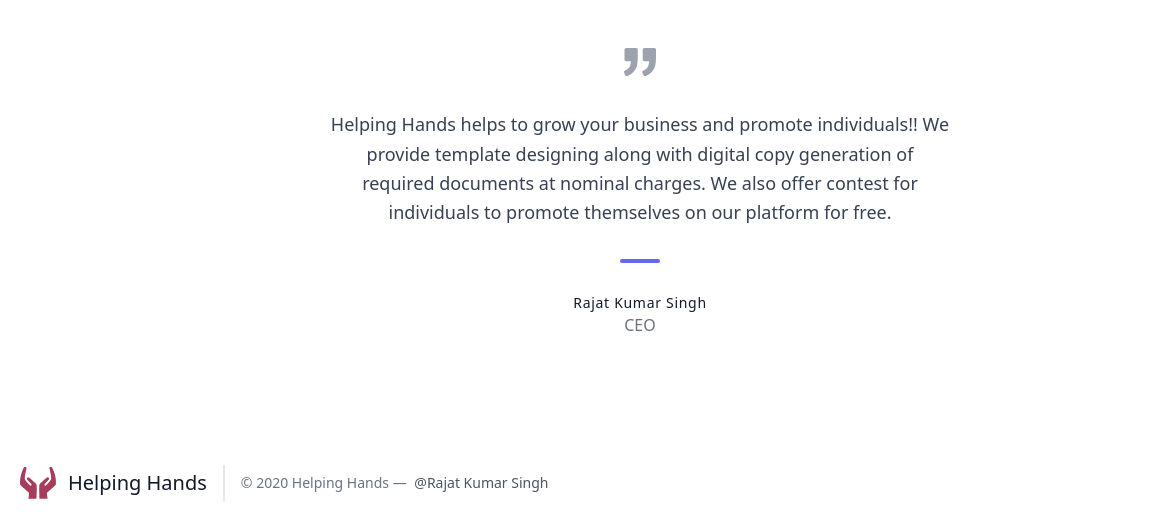
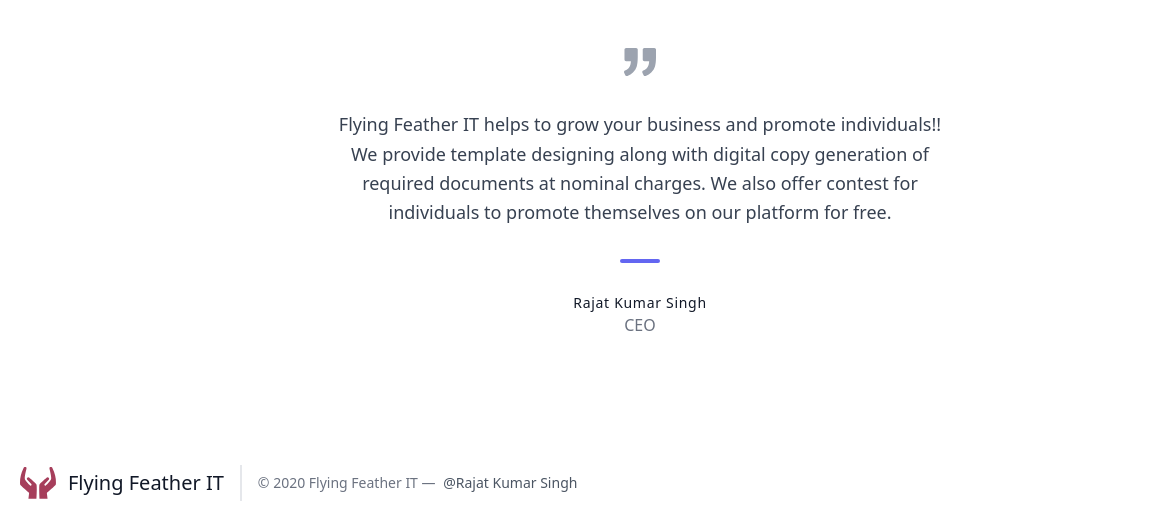
Before and after one commit to Rajatkumar0662/HelpingHands-Tech, a plain HTML site: page index.html in a window 1280 px wide. Shown: the part 1359-1889 px from the top of the page, 0-1172 px from the left. Drawn offline with nearby package versions, Linux system fonts and the light colour scheme.

Commit message:
Helping hands to Flying Feather IT

```diff
--- a/index.html
+++ b/index.html
@@ -3,7 +3,7 @@
 <head>
     <meta charset="utf-8" />
     <link href="https://unpkg.com/tailwindcss@^1.0/dist/tailwind.min.css" rel="stylesheet">
-    <title>Helping Hands - India</title>
+    <title>Flying Feather - IT</title>
 </head>
 <body>
     <div class="header-mypage">
@@ -20,7 +20,7 @@
                         </defs>
                         <path id="Union_9" data-name="Union 9" class="cls-1" d="M-1038.494-346.17s-.661-12.72,0-14.212,7.411-7.061,7.411-7.061a1.421,1.421,0,0,1,1.776.145,1.529,1.529,0,0,1,.256,1.724l-4,4.306s-.95.827-.354,1.515a.917.917,0,0,0,1.277.163s4.163-3.942,5.126-5.983-1.588-10.931-1.539-11a1.21,1.21,0,0,1,.977-1.327,1.517,1.517,0,0,1,1.868.656,38.616,38.616,0,0,1,2.852,7.851,27.847,27.847,0,0,1,.7,9.008c-.464,1.266-9,8.285-9,8.285l.7,5.927Zm-11.081,0,.7-5.927s-8.538-7.019-9-8.285a27.845,27.845,0,0,1,.7-9.008,38.589,38.589,0,0,1,2.853-7.851,1.517,1.517,0,0,1,1.868-.656,1.211,1.211,0,0,1,.977,1.327c.048.065-2.5,8.954-1.539,11s5.126,5.983,5.126,5.983a.917.917,0,0,0,1.277-.163c.6-.688-.354-1.515-.354-1.515l-4-4.306a1.53,1.53,0,0,1,.256-1.724,1.423,1.423,0,0,1,1.777-.145s6.752,5.57,7.411,7.061,0,14.212,0,14.212Z" transform="translate(1058 378)" />
                     </svg>
-                    <span class="ml-3 text-xl">Helping Hands</span>
+                    <span class="ml-3 text-xl">Flying Feather IT</span>
                 </a>
                 <nav class="md:mr-auto md:ml-4 md:py-1 md:pl-4 md:border-l md:border-gray-400	flex flex-wrap items-center text-base justify-center">
                     <a class="mr-5 hover:text-gray-900">Home</a>
@@ -82,7 +82,7 @@
                     <path d="M925.036 57.197h-304c-27.6 0-50 22.4-50 50v304c0 27.601 22.4 50 50 50h145.5c-1.9 79.601-20.4 143.3-55.4 191.2-27.6 37.8-69.399 69.1-125.3 93.8-25.7 11.3-36.8 41.7-24.8 67.101l36 76c11.6 24.399 40.3 35.1 65.1 24.399 66.2-28.6 122.101-64.8 167.7-108.8 55.601-53.7 93.7-114.3 114.3-181.9 20.601-67.6 30.9-159.8 30.9-276.8v-239c0-27.599-22.401-50-50-50zM106.036 913.497c65.4-28.5 121-64.699 166.9-108.6 56.1-53.7 94.4-114.1 115-181.2 20.6-67.1 30.899-159.6 30.899-277.5v-239c0-27.6-22.399-50-50-50h-304c-27.6 0-50 22.4-50 50v304c0 27.601 22.4 50 50 50h145.5c-1.9 79.601-20.4 143.3-55.4 191.2-27.6 37.8-69.4 69.1-125.3 93.8-25.7 11.3-36.8 41.7-24.8 67.101l35.9 75.8c11.601 24.399 40.501 35.2 65.301 24.399z"></path>
                 </svg>
                 <p class="leading-relaxed text-lg">
-                    Helping Hands helps to grow your business and promote individuals!!
+                    Flying Feather IT helps to grow your business and promote individuals!!
                     We provide template designing along with digital copy generation of required documents at nominal charges. We also offer contest for individuals to promote themselves on our platform for free.
                 </p>
                 <span class="inline-block h-1 w-10 rounded bg-indigo-500 mt-8 mb-6"></span>
@@ -109,10 +109,10 @@
                         <path id="Intersection_1" data-name="Intersection 1" class="cls-3" d="M-1034.256-343s-.642-11.5,0-13,8.37-7.27,8.37-7.27a1.438,1.438,0,0,1,1.221.379,1.288,1.288,0,0,1,.37,1.161l-5.051,4.513a.808.808,0,0,0-.17,1.217c.581.688,1.367,0,1.367,0s4.934-2.725,5.872-4.766.831-12.983.878-13.047a2.046,2.046,0,0,1,1.5-.671,1.655,1.655,0,0,1,1.463.671c.105.162.451,15.331,0,16.6s-9.308,8.284-9.308,8.284V-343Zm-10,0v-5.927s-8.857-7.019-9.308-8.285-.105-16.434,0-16.6a1.655,1.655,0,0,1,1.463-.671,2.046,2.046,0,0,1,1.5.671c.047.065-.059,11.005.877,13.047s5.872,4.766,5.872,4.766.786.688,1.366,0a.808.808,0,0,0-.169-1.217l-5.051-4.513a1.287,1.287,0,0,1,.37-1.16,1.44,1.44,0,0,1,1.222-.379s7.727,5.777,8.369,7.269,0,13,0,13Z" transform="translate(1223.788 671)" />
                     </g>
                 </svg>
-                <span class="ml-3 text-xl">Helping Hands</span>
+                <span class="ml-3 text-xl">Flying Feather IT</span>
             </a>
             <p class="text-sm text-gray-500 sm:ml-4 sm:pl-4 sm:border-l-2 sm:border-gray-200 sm:py-2 sm:mt-0 mt-4">
-                © 2020 Helping Hands —
+                © 2020 Flying Feather IT —
                 <a href="https://github.com/Rajatkumar0662" class="text-gray-600 ml-1" rel="noopener noreferrer" target="_blank">@Rajat Kumar Singh</a>
             </p>
             <span class="inline-flex sm:ml-auto sm:mt-0 mt-4 justify-center sm:justify-start">
```
